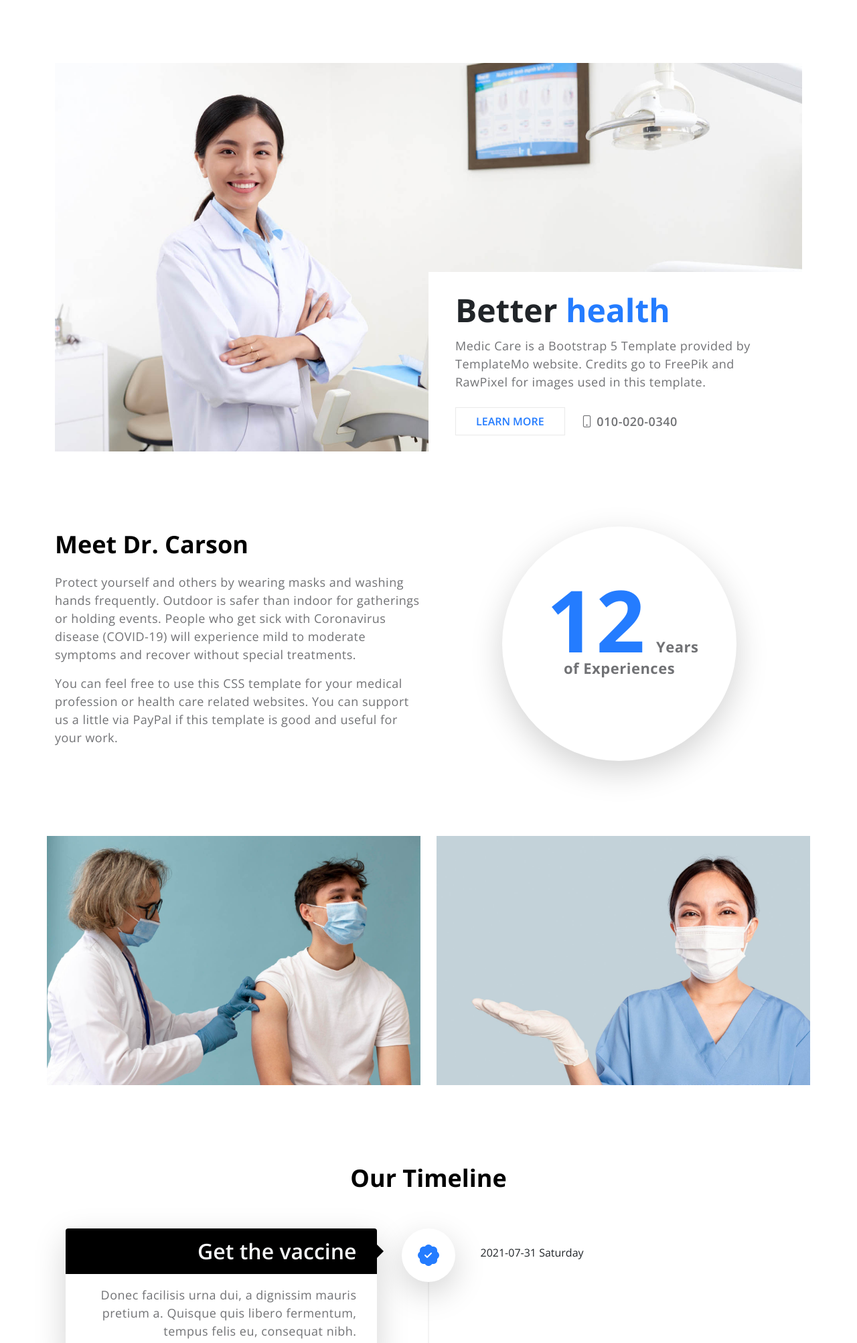
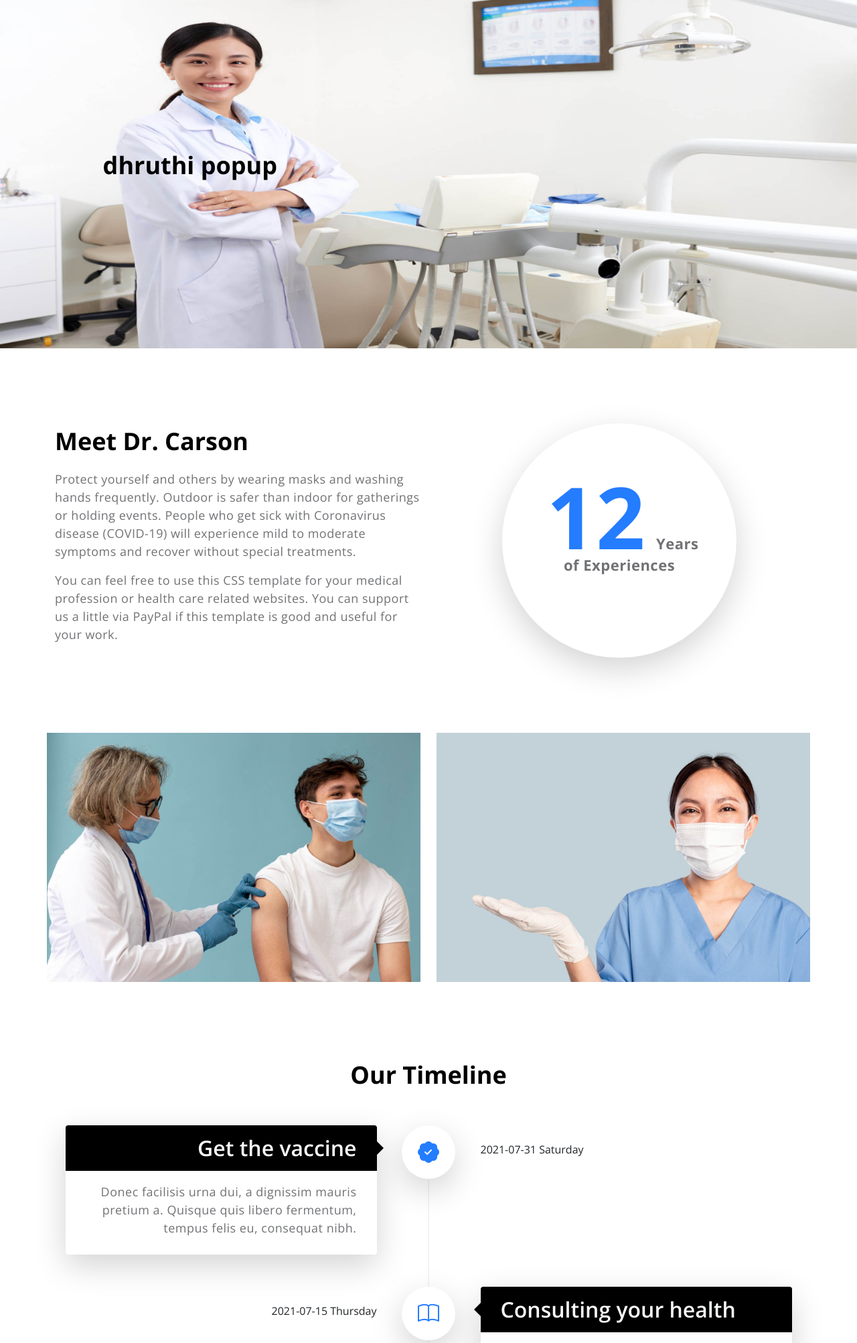
Before and after one commit to DT7Solutions/dhruthi-hospitals, a Django app: page / in a window 1280 px wide. Shown: the top 2005 px of the page at 67% size. Run offline with Django 4.2, Linux system fonts and the light colour scheme; some libraries are stand-ins or nearby versions.

Commit message:
adding iamges

```diff
--- a/dhruthi/static/css/templatemo-medic-care.css
+++ b/dhruthi/static/css/templatemo-medic-care.css
@@ -40,6 +40,8 @@ body {
     font-family: var(--body-font-family);
     position: relative;
     padding-top: 94px;
+    margin: 0px !important;
+    padding: 0px !important;
 }
 
 /*---------------------------------------
@@ -252,6 +254,29 @@ strong {
 }
 
 /*---------------------------------------
+  slider
+-----------------------------------------*/
+.slider-banner{
+margin: 0px !important;
+padding: 0px !important;
+}
+
+.carousel-section{
+  margin: 0px !important;
+  padding: 0px !important;
+  position: relative;
+}
+.carousel-inner img{
+  height: 65vh  !important;
+}
+
+.popup-banner{
+position: absolute;
+top: 220px !important;
+left: 12%;
+z-index: 10 !important;
+}
+/*---------------------------------------
   HERO
 -----------------------------------------*/
 .hero {
@@ -261,7 +286,10 @@ strong {
 .hero .container {
   position: relative;
   overflow: hidden;
-  height: 580px;
+  height: 50vh !important;
+  top: 0;
+  z-index: 1;
+  margin-top: -150px !important;
 }
 
 .heroText {
@@ -630,6 +658,12 @@ strong {
   height: 70px !important;
 }
 
+
+
+.carousel-item img{
+  width: 100% !important;
+}
+
 .reviews-carousel .owl-item {
   opacity: 0.45;
 }
--- a/dhruthi/templates/uifiles/index.html
+++ b/dhruthi/templates/uifiles/index.html
@@ -32,28 +32,56 @@
     <body id="top">
 
         <main>
-            <section class="hero" id="hero">
-                <div class="container">
+            <section class="slider-banner">
+                <div class="container-fluid carousel-section">
                     <div class="row">
-
                         <div class="col-12">
                             <div id="myCarousel" class="carousel slide carousel-fade" data-bs-ride="carousel">
                                 <div class="carousel-inner">
                                     <div class="carousel-item active">
-                                        <img src="{% static 'images/slider/portrait-successful-mid-adult-doctor-with-crossed-arms.jpg' %}" class="img-fluid" alt="">
+                                        <img src="{% static 'images/slider/1.jpg' %}" alt="">
+                                    </div>
+                                    <div class="carousel-item">
+                                                    <img src="{% static 'images/slider/young-asian-female-dentist-white-coat-posing-clinic-equipment.jpg' %}"  alt="">
+                                                </div>
+
+                                                <div class="carousel-item">
+                                                    <img src="{% static 'images/slider/doctor-s-hand-holding-stethoscope-closeup.jpg' %}"  alt="">
+                                                </div>
+                                            </div>
+                                </div>
+                            </div>
+                        </div>
+                    </div>
+                </div>
+                <div class="popup-banner">
+                    <div>
+                        <h2>dhruthi popup</h2>
+                    </div>
+                </div>
+            </section>
+
+            <!-- <section class="hero" id="hero">
+                <div class="container-fluid">
+                    <div class="row">
+                        <div class="col-12">
+                            <div id="myCarousel" class="carousel slide carousel-fade" data-bs-ride="carousel">
+                                <div class="carousel-inner">
+                                    <div class="carousel-item active">
+                                        <img src="{% static 'images/slider/portrait-successful-mid-adult-doctor-with-crossed-arms.jpg' %}" style="width:100%;" alt="">
                                     </div>
 
                                     <div class="carousel-item">
-                                        <img src="{% static 'images/slider/young-asian-female-dentist-white-coat-posing-clinic-equipment.jpg' %}" class="img-fluid" alt="">
+                                        <img src="{% static 'images/slider/young-asian-female-dentist-white-coat-posing-clinic-equipment.jpg' %}"  alt="">
                                     </div>
 
                                     <div class="carousel-item">
-                                        <img src="{% static 'images/slider/doctor-s-hand-holding-stethoscope-closeup.jpg' %}" class="img-fluid" alt="">
+                                        <img src="{% static 'images/slider/doctor-s-hand-holding-stethoscope-closeup.jpg' %}"  alt="">
                                     </div>
                                 </div>
                             </div>
 
-                            <div class="heroText d-flex flex-column justify-content-center">
+                            <!-- <div class="heroText d-flex flex-column justify-content-center">
 
                                 <h1 class="mt-auto mb-2">
                                     Better
@@ -71,12 +99,11 @@
 
                                     <p class="contact-phone mb-0"><i class="bi-phone"></i> 010-020-0340</p>
                                 </div>
-                            </div>
-                        </div>
-
+                            </div> -->
+                        <!-- </div>
                     </div>
                 </div>
-            </section>
+            </section> -->
 
             <section class="section-padding" id="about">
                 <div class="container">
```
Also changed, not shown: dhruthi/static/images/slider/1.jpg (added), dhruthi/static/images/slider/2.jpg (added), dhruthi/static/images/slider/3.jpg (added), dhruthi/static/images/slider/4.jpg (added).
